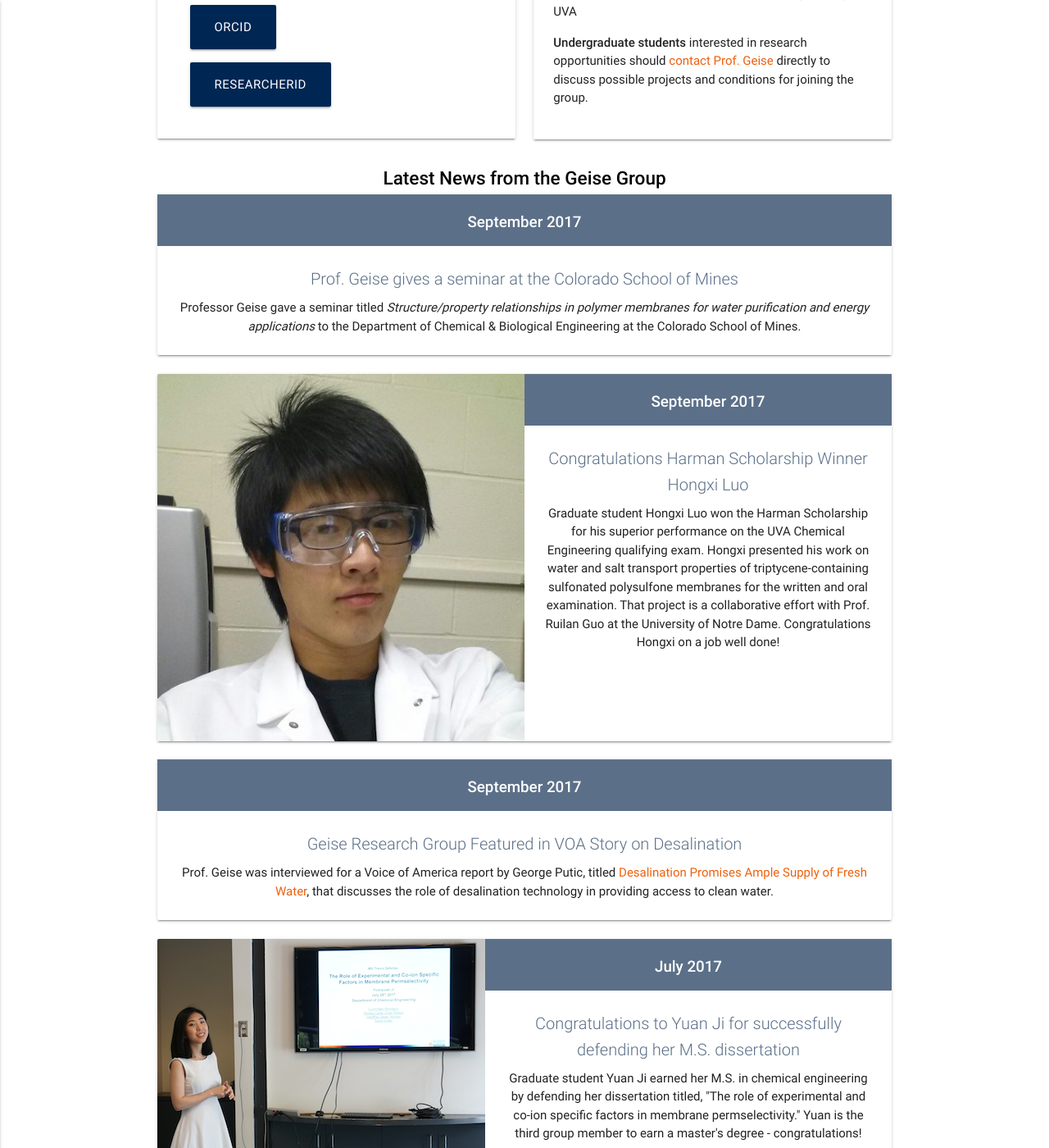
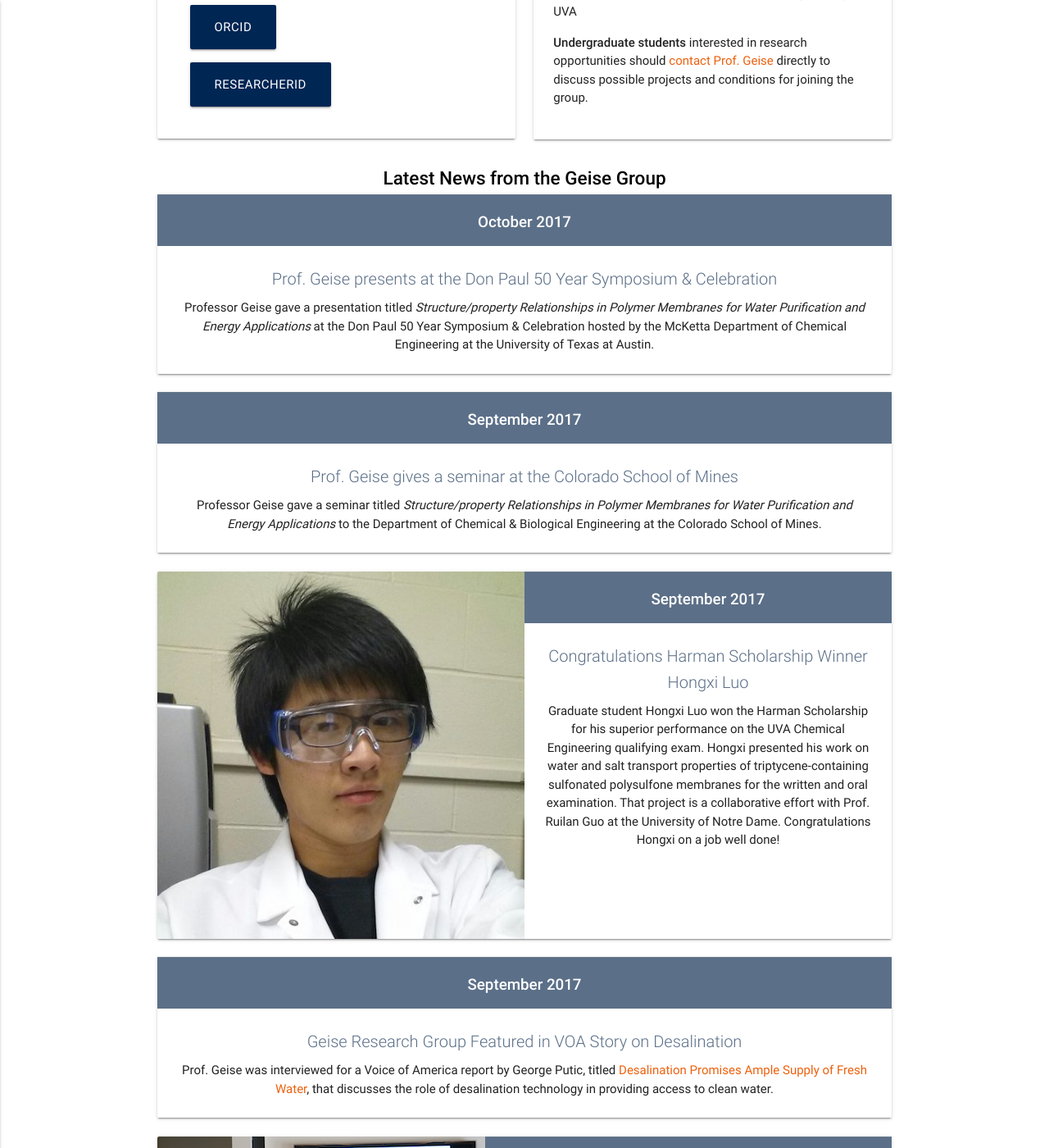
Before and after one commit to geisegroup/geisegroup.github.io, a Jekyll site: the page built from index.md, in a window 1280 px wide and 1400 px high, scrolled down 2141 px. Shown: the whole window at 82% size. Built offline with Jekyll 4.4.1, drawn with Linux system fonts in a browser that asks for light colours; nearby versions of some CDN libraries; some of the changed text lies outside the part shown.

Commit message:
add news item

```diff
--- /dev/null
+++ b/_newsItems/17drp.html
@@ -0,0 +1,6 @@
+---
+date: 2017-10-12
+year: 2017
+title: Prof. Geise presents at the Don Paul 50 Year Symposium &amp; Celebration
+text: Professor Geise gave a presentation titled <em>Structure/property Relationships in Polymer Membranes for Water Purification and Energy Applications</em> at the Don Paul 50 Year Symposium &amp; Celebration hosted by the McKetta Department of Chemical Engineering at the University of Texas at Austin.
+---
--- a/_newsItems/17schoolOfMines.html
+++ b/_newsItems/17schoolOfMines.html
@@ -2,5 +2,5 @@
 date: 2017-9-01
 year: 2017
 title: Prof. Geise gives a seminar at the Colorado School of Mines
-text: Professor Geise gave a seminar titled <em>Structure/property relationships in polymer membranes for water purification and energy applications</em> to the Department of Chemical &amp; Biological Engineering at the Colorado School of Mines.
+text: Professor Geise gave a seminar titled <em>Structure/property Relationships in Polymer Membranes for Water Purification and Energy Applications</em> to the Department of Chemical &amp; Biological Engineering at the Colorado School of Mines.
 ---
```
Also changed, not shown: Gemfile.lock, 2 other files.
